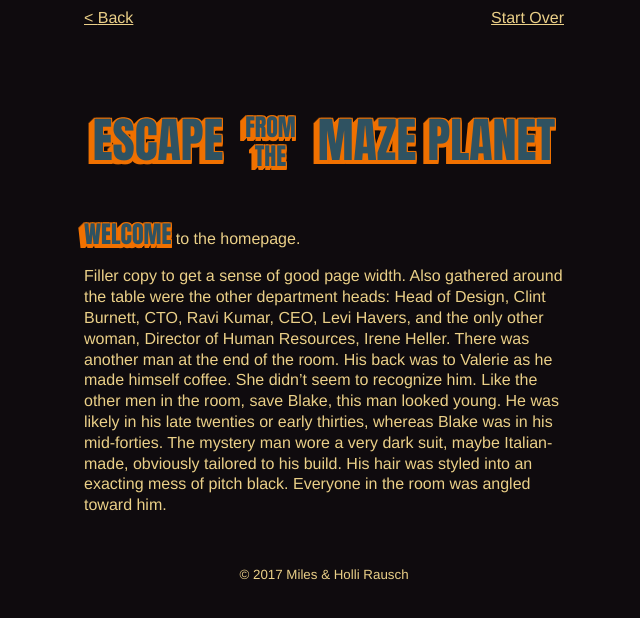
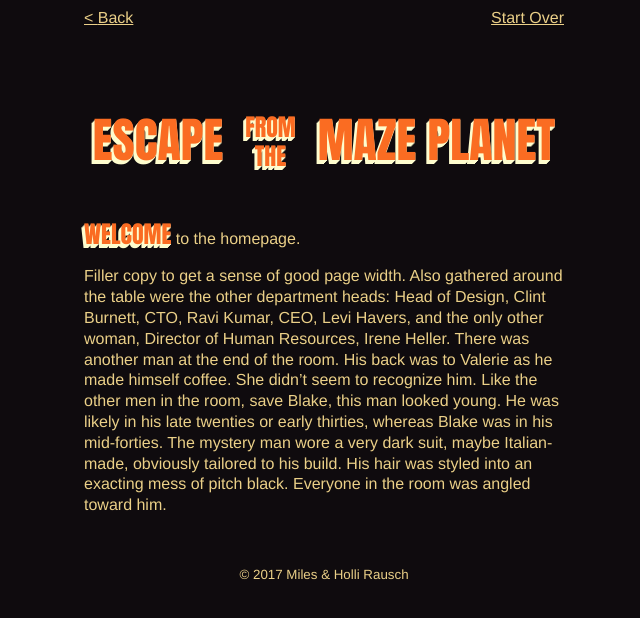
Before and after one commit to awayken/2017-christmas-card, a Nuxt app: page / in a window 1280 px wide. Shown: the top 618 px of the page, without its empty margins (316-956 px from the left). Built offline with nearby package versions, Linux system fonts and the light colour scheme.

Commit message:
Tweak pulp class but still not happy

```diff
--- a/assets/app.css
+++ b/assets/app.css
@@ -1,6 +1,6 @@
 :root {
-  --color-primary: #2f5261;
-  --color-accent: #f07100;
+  --color-primary: #fa6c22;
+  --color-accent: #fefdce;
   --color-space: #0f0b0e;
   --color-stars: #ebd088;
 }
@@ -32,18 +32,10 @@ main {
   font-family: Impact;
   font-weight: normal;
   font-size: 1.5em;
-  text-shadow: 1px -1px var(--color-accent),
-    1px 0 var(--color-accent),
-    1px 1px var(--color-accent),
-    1px 2px var(--color-accent),
-    1px 3px var(--color-accent),
-    1px 4px var(--color-accent),
-    -1px -1px var(--color-accent),
-    -2px 0 var(--color-accent),
-    -3px 1px var(--color-accent),
-    -4px 2px var(--color-accent),
-    -5px 3px var(--color-accent),
-    -6px 4px var(--color-accent);
+  text-shadow: 0 1px var(--color-accent),
+    -1px 2px var(--color-accent),
+    -2px 3px var(--color-accent),
+    -3px 4px var(--color-accent);
   text-transform: uppercase;
   vertical-align: baseline;
 }
```
